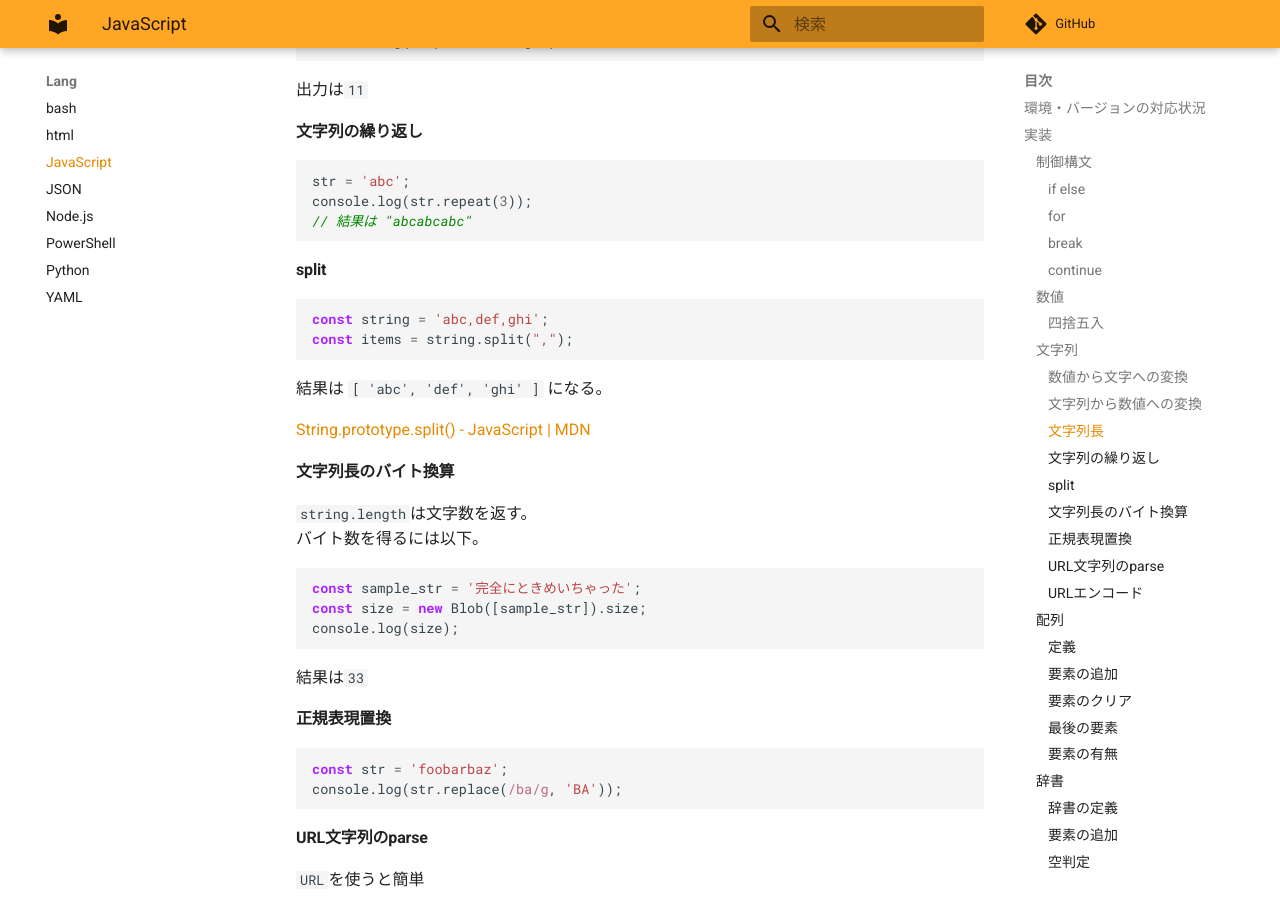
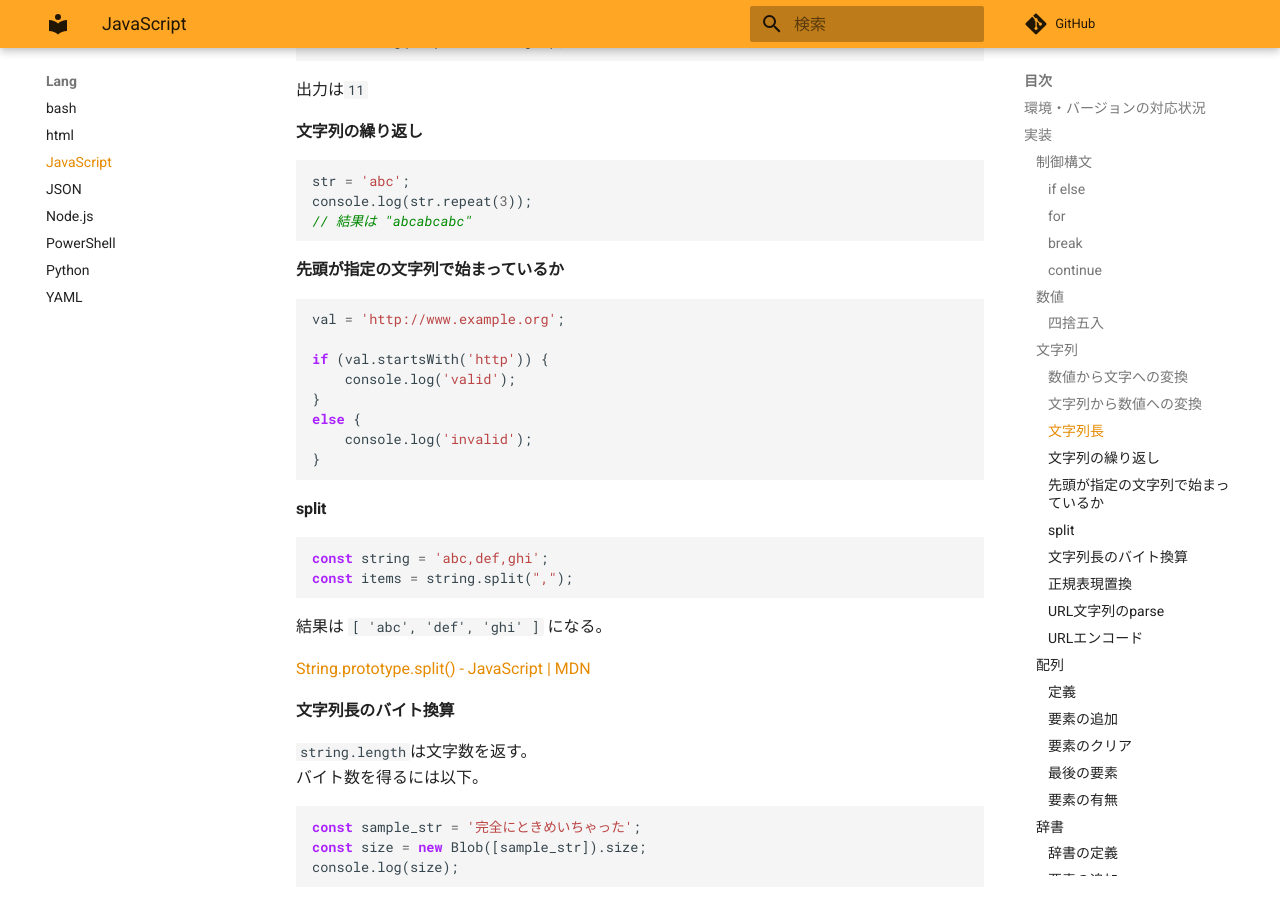
Before and after one commit to zaki-lknr/docs, an MkDocs documentation site: the page built from docs/lang/js.md, in a window 1280 px wide and 900 px high, scrolled down 1775 px. Built offline with MkDocs 1.6.1 and Material for MkDocs 9.7.7, drawn with Linux system fonts in a browser that asks for light colours; comment, search, counter and statistics services are not loaded.

Commit message:
add: lang/javascript: string#startsWith()

````diff
--- a/docs/lang/js.md
+++ b/docs/lang/js.md
@@ -90,6 +90,19 @@ console.log(sample_str.length);
 str = 'abc';
 console.log(str.repeat(3));
 // 結果は "abcabcabc"
+```
+
+#### 先頭が指定の文字列で始まっているか
+
+```js
+val = 'http://www.example.org';
+
+if (val.startsWith('http')) {
+    console.log('valid');
+}
+else {
+    console.log('invalid');
+}
 ```
 
 #### split
````
